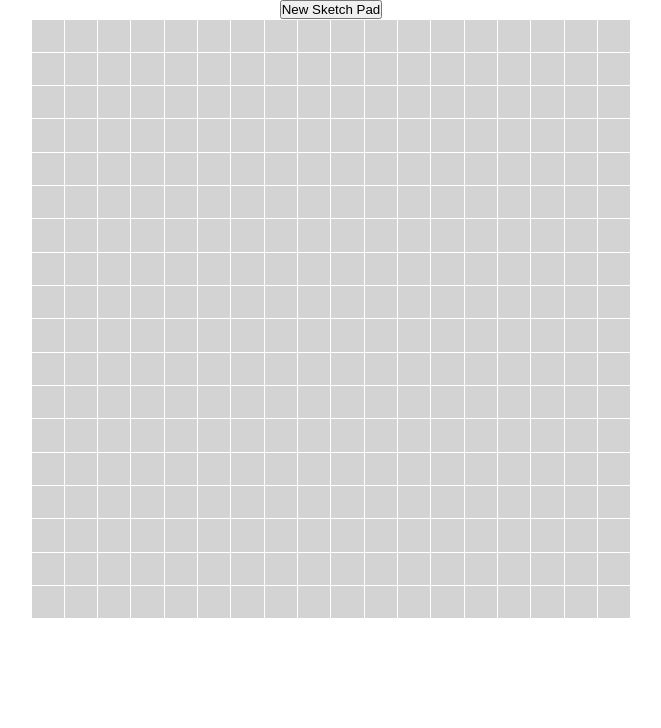
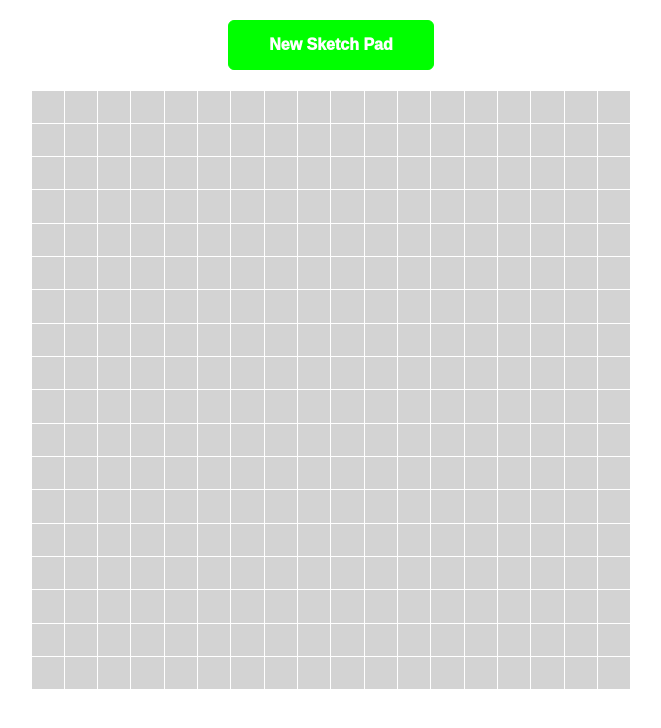
Before and after one commit to LittleDannie/Project-Etch_a_Sketch, a plain HTML site: page index.html in a window 1280 px wide. Shown: the whole page, without its empty margins (309-970 px from the left). Drawn offline with Linux system fonts and the light colour scheme.

Commit message:
Style button

```diff
--- a/styles.css
+++ b/styles.css
@@ -31,3 +31,14 @@ body {
     margin: 0.5px;
     flex: 1;
 }
+
+input[type=button] {
+    background-color: lime;
+    color: white;
+    border: 1px solid lime;
+    padding: 15px 40px;
+    font-size: 16px;
+    font-weight: 1000;
+    margin: 20px 0;
+    border-radius: 6px;
+}
```
